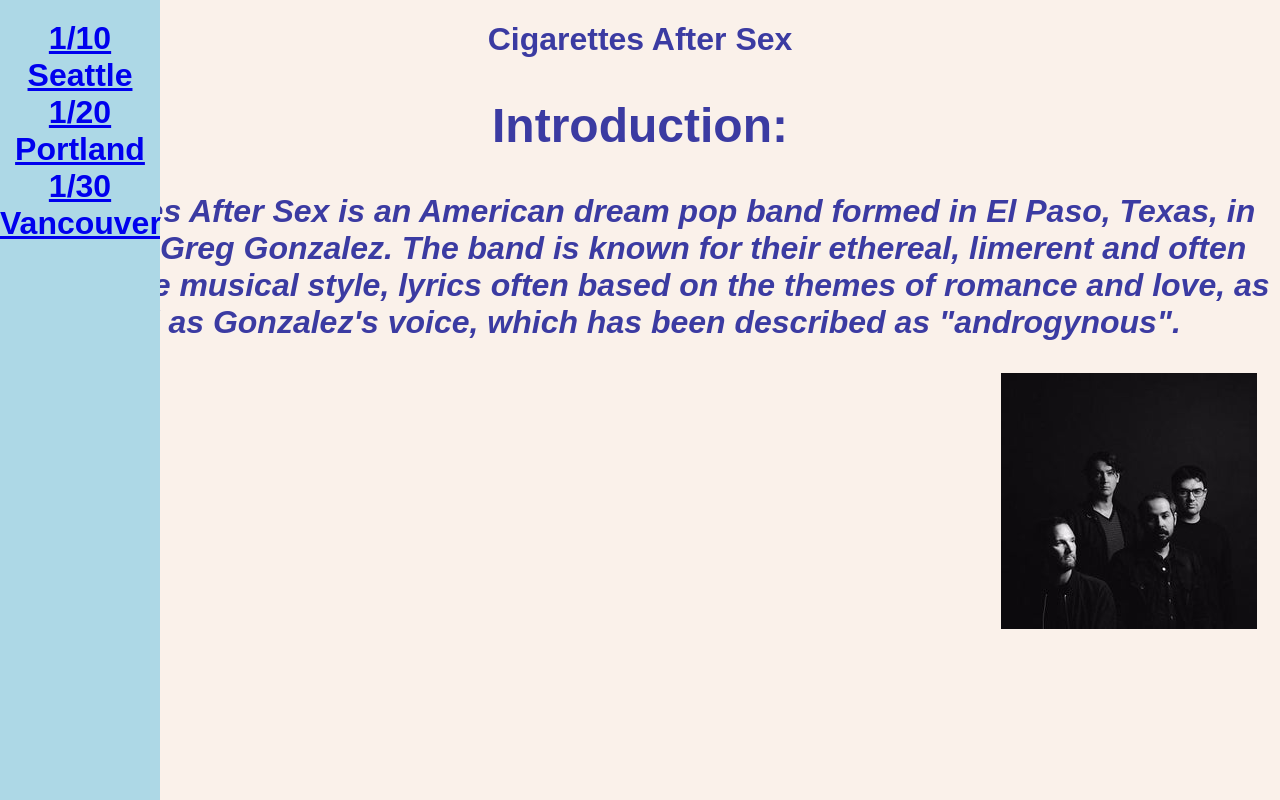
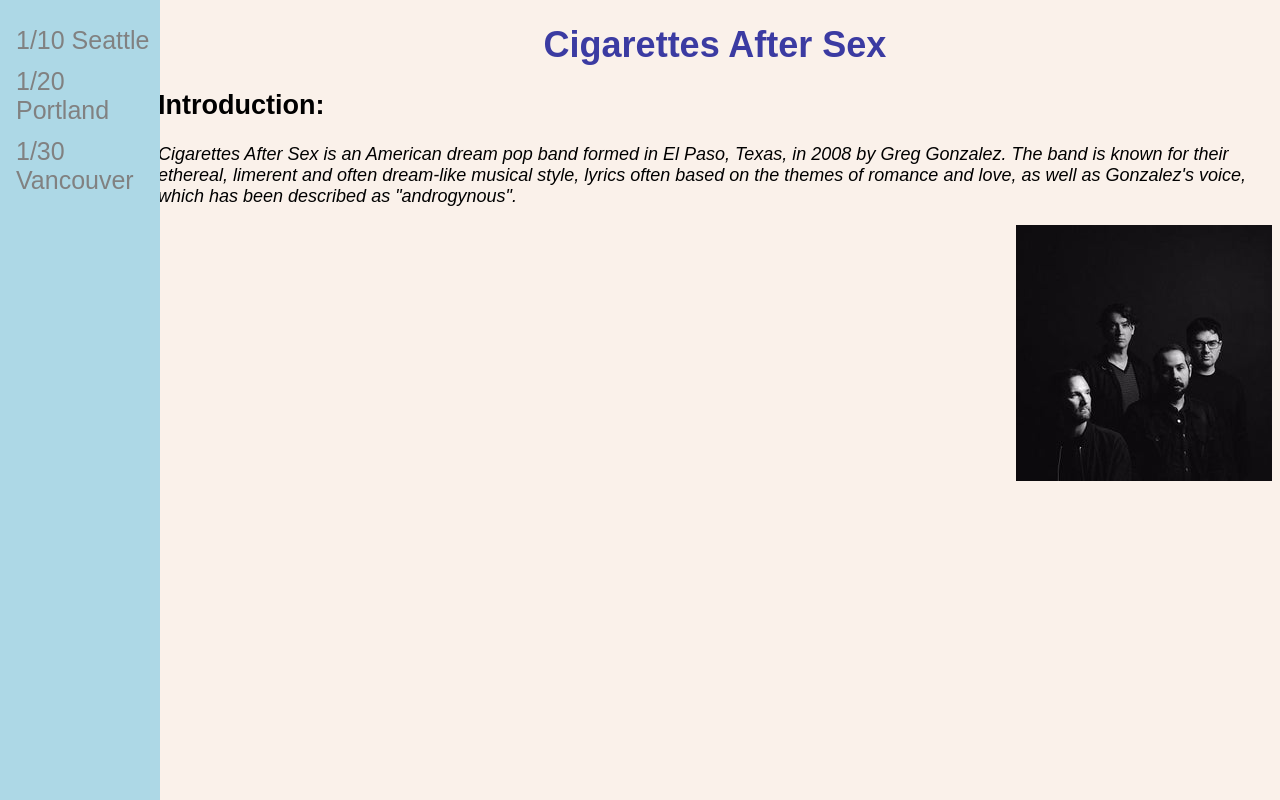
Before and after one commit to amandaguan-ag/restaurant, a plain HTML site: page Epicodus/band/index.html in a window 1280 px wide. Drawn offline with Linux system fonts and the light colour scheme.

Commit message:
cd sidenav

```diff
--- a/Epicodus/band/css/styles.css
+++ b/Epicodus/band/css/styles.css
@@ -1,4 +1,9 @@
-.show {
+body {
+  font-family: Arial;
+  background-color: #FAF1EA;
+}
+
+.sidenav {
     height: 100%;
     width: 160px;
     position: fixed;
@@ -10,12 +15,18 @@
     padding-top: 20px;
   }
 
-  body {
-    font-family: Arial;
-    background-color: #FAF1EA;
-    text-align: right;
-    font-size: medium;
+  .sidenav a {
+    padding: 6px 8px 6px 16px;
+    text-decoration: none;
+    font-size: 25px;
+    color: #818181;
+    display: block;
   }
+
+  .body-text {
+      margin-left: 150px;
+      font-size: 18px;
+      }
 
   h1 {
     text-align: center;
@@ -32,5 +43,4 @@
   img{
     max: width 50%;;
     float: right;
-    margin-right: 15px;
   }
--- a/Epicodus/band/index.html
+++ b/Epicodus/band/index.html
@@ -4,18 +4,16 @@
   <link href="css/styles.css" rel="stylesheet" type="text/css">
   <title>Cigarettes After Sex</title>
 </head>
+
 <body>
-  <h1><strong>Cigarettes After Sex</strong>
-
-    <!-- Side navigation -->
-  <div class="show">
+  <div class="sidenav">
     <a href="#">1/10 Seattle</a>
     <a href="#">1/20 Portland</a>
     <a href="#">1/30 Vancouver</a>
   </div>
 
-  <!-- Page content -->
-  <div class="intro">
+  <div class="body-text">
+    <h1><strong>Cigarettes After Sex</strong>
     <h2>Introduction:</h2>
     <p>Cigarettes After Sex is an American dream pop band formed in El Paso, Texas, in 2008 by Greg Gonzalez. The band is known for their ethereal, limerent and often dream-like musical style, lyrics often based on the themes of romance and love, as well as Gonzalez's voice, which has been described as "androgynous".</p>
     <img src="img/cas1.jpg" alt="A photo of Cigarettes After Sex members">
```
